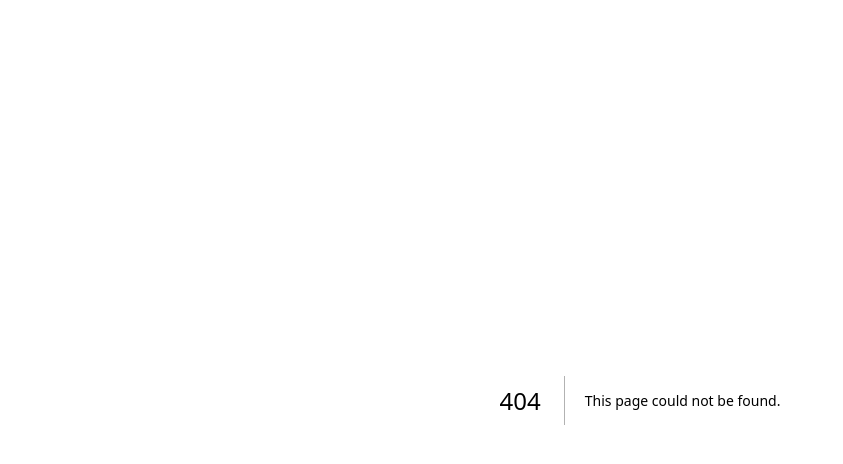
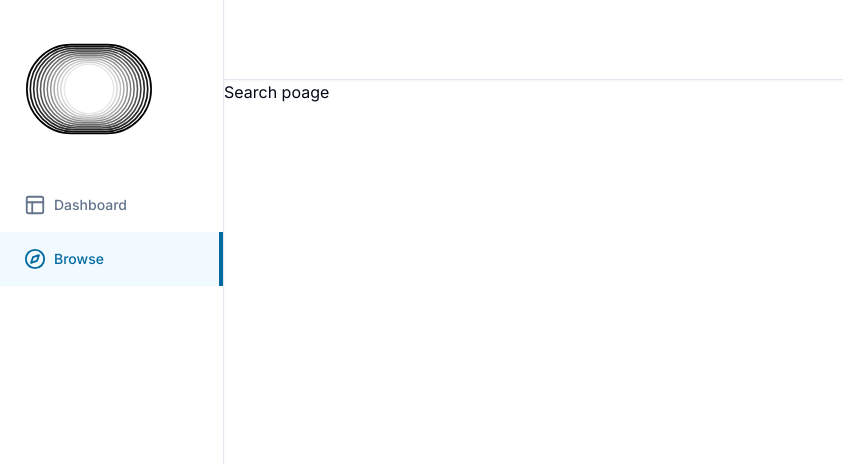
Before and after one commit to demoose/lms-tut, a Next.js app: page /search in a window 1280 px wide. Before the commit this address had no page. Shown: the top 464 px of the page, without its empty margins (0-843 px from the left). Built offline with nearby package versions, Linux system fonts and the light colour scheme.

Commit message:
complete layout portion of tutorial

```diff
--- /dev/null
+++ b/app/(dashboard)/(routes)/search/page.tsx
@@ -0,0 +1,5 @@
+const SearchPage = () => {
+  return <div>Search poage</div>;
+};
+
+export default SearchPage;
--- /dev/null
+++ b/app/(dashboard)/_components/logo.tsx
@@ -0,0 +1,7 @@
+import Image from "next/image";
+
+const Logo = () => {
+  return <Image height={130} width={130} alt="logo" src="/logo.svg" />;
+};
+
+export default Logo;
--- /dev/null
+++ b/app/(dashboard)/_components/mobile-sidebar.tsx
@@ -0,0 +1,18 @@
+import { Sheet, SheetContent, SheetTrigger } from "@/components/ui/sheet";
+import { Menu } from "lucide-react";
+import Sidebar from "./sidebar";
+
+const MobileSidebar = () => {
+  return (
+    <Sheet>
+      <SheetTrigger className="md:hidden pr-4 hover:opacity-75 transition">
+        <Menu />
+      </SheetTrigger>
+      <SheetContent side="left" className="p-0 bg-white">
+        <Sidebar />
+      </SheetContent>
+    </Sheet>
+  );
+};
+
+export default MobileSidebar;
--- /dev/null
+++ b/app/(dashboard)/_components/navbar.tsx
@@ -0,0 +1,13 @@
+import NavbarRoutes from "@/components/navbar-routes";
+import MobileSidebar from "./mobile-sidebar";
+
+const Navbar = () => {
+  return (
+    <div className="p-4 border-b h-full flex items-center bg-white shadow-sm">
+      <MobileSidebar />
+      <NavbarRoutes />
+    </div>
+  );
+};
+
+export default Navbar;
--- /dev/null
+++ b/app/(dashboard)/_components/sidebar-item.tsx
@@ -0,0 +1,53 @@
+"use client";
+
+import { LucideIcon } from "lucide-react";
+import { usePathname, useRouter } from "next/navigation";
+
+import { cn } from "@/lib/utils";
+
+interface SidebarItemProps {
+  icon: LucideIcon;
+  label: string;
+  href: string;
+}
+const SidebarItem = ({ icon: Icon, label, href }: SidebarItemProps) => {
+  const pathname = usePathname();
+  const router = useRouter();
+
+  const isActive =
+    (pathname === "/" && href === "/") ||
+    pathname === href ||
+    pathname?.startsWith(`${href}/`);
+
+  const onClick = () => {
+    router.push(href);
+  };
+
+  return (
+    <button
+      onClick={onClick}
+      type="button"
+      className={cn(
+        "flex items-center gap-x-2 text-slate-500 text-sm font-[500] pl-6 transition-all hover:text-slate-600 hover:bg-slate-300/20",
+        isActive &&
+          "text-sky-700 bg-sky-200/20 hover:bg-sky-200/20 hover:text-sky-700"
+      )}
+    >
+      <div className="flex items-center gap-x-2 py-4">
+        <Icon
+          size={22}
+          className={cn("text-slate-500", isActive && "text-sky-700")}
+        />
+        {label}
+      </div>
+      <div
+        className={cn(
+          "ml-auto opacity-0 border-2 border-sky-700 h-full transition-all",
+          isActive && "opacity-100"
+        )}
+      />
+    </button>
+  );
+};
+
+export default SidebarItem;
--- /dev/null
+++ b/app/(dashboard)/_components/sidebar-routes.tsx
@@ -0,0 +1,27 @@
+"use client";
+
+import { Layout, Compass } from "lucide-react";
+import SidebarItem from "./sidebar-item";
+
+const guestRoutes = [
+  { icon: Layout, label: "Dashboard", href: "/" },
+  { icon: Compass, label: "Browse", href: "/search" },
+];
+const SidebarRoutes = () => {
+  const routes = guestRoutes;
+
+  return (
+    <div className="flex flex-col w-full">
+      {routes.map((route) => (
+        <SidebarItem
+          key={route.href}
+          icon={route.icon}
+          label={route.label}
+          href={route.href}
+        />
+      ))}
+    </div>
+  );
+};
+
+export default SidebarRoutes;
--- /dev/null
+++ b/app/(dashboard)/_components/sidebar.tsx
@@ -0,0 +1,17 @@
+import Logo from "./logo";
+import SidebarRoutes from "./sidebar-routes";
+
+const Sidebar = () => {
+  return (
+    <div className="h-full border-r flex flex-col overflow-y-auto bg-white shadow-sm">
+      <div className="p-6">
+        <Logo />
+      </div>
+      <div className="flex flex-col w-full">
+        <SidebarRoutes />
+      </div>
+    </div>
+  );
+};
+
+export default Sidebar;
--- /dev/null
+++ b/app/(dashboard)/layout.tsx
@@ -0,0 +1,18 @@
+import Navbar from "./_components/navbar";
+import Sidebar from "./_components/sidebar";
+
+const DashboardLayout = ({ children }: { children: React.ReactNode }) => {
+  return (
+    <div className="h-full">
+      <div className="h-[80px] md:pl-56 fixed inset-y-0 w-full z-50">
+        <Navbar />
+      </div>
+      <div className="hidden md:flex h-full w-56 flex-col fixed inset-y-0 z-50">
+        <Sidebar />
+      </div>
+      <main className="md:pl-56 pt-[80px] h-full">{children}</main>
+    </div>
+  );
+};
+
+export default DashboardLayout;
--- /dev/null
+++ b/components/navbar-routes.tsx
@@ -0,0 +1,13 @@
+"use client";
+
+import { UserButton } from "@clerk/nextjs";
+
+const NavbarRoutes = () => {
+  return (
+    <div className="flex gap-x-2 ml-auto">
+      <UserButton afterSignOutUrl="/" />
+    </div>
+  );
+};
+
+export default NavbarRoutes;
--- /dev/null
+++ b/components/ui/sheet.tsx
@@ -0,0 +1,144 @@
+"use client"
+
+import * as React from "react"
+import * as SheetPrimitive from "@radix-ui/react-dialog"
+import { cva, type VariantProps } from "class-variance-authority"
+import { X } from "lucide-react"
+
+import { cn } from "@/lib/utils"
+
+const Sheet = SheetPrimitive.Root
+
+const SheetTrigger = SheetPrimitive.Trigger
+
+const SheetClose = SheetPrimitive.Close
+
+const SheetPortal = ({
+  className,
+  ...props
+}: SheetPrimitive.DialogPortalProps) => (
+  <SheetPrimitive.Portal className={cn(className)} {...props} />
+)
+SheetPortal.displayName = SheetPrimitive.Portal.displayName
+
+const SheetOverlay = React.forwardRef<
+  React.ElementRef<typeof SheetPrimitive.Overlay>,
+  React.ComponentPropsWithoutRef<typeof SheetPrimitive.Overlay>
+>(({ className, ...props }, ref) => (
+  <SheetPrimitive.Overlay
+    className={cn(
+      "fixed inset-0 z-50 bg-background/80 backdrop-blur-sm data-[state=open]:animate-in data-[state=closed]:animate-out data-[state=closed]:fade-out-0 data-[state=open]:fade-in-0",
+      className
+    )}
+    {...props}
+    ref={ref}
+  />
+))
+SheetOverlay.displayName = SheetPrimitive.Overlay.displayName
+
+const sheetVariants = cva(
+  "fixed z-50 gap-4 bg-background p-6 shadow-lg transition ease-in-out data-[state=open]:animate-in data-[state=closed]:animate-out data-[state=closed]:duration-300 data-[state=open]:duration-500",
+  {
+    variants: {
+      side: {
+        top: "inset-x-0 top-0 border-b data-[state=closed]:slide-out-to-top data-[state=open]:slide-in-from-top",
+        bottom:
+          "inset-x-0 bottom-0 border-t data-[state=closed]:slide-out-to-bottom data-[state=open]:slide-in-from-bottom",
+        left: "inset-y-0 left-0 h-full w-3/4 border-r data-[state=closed]:slide-out-to-left data-[state=open]:slide-in-from-left sm:max-w-sm",
+        right:
+          "inset-y-0 right-0 h-full w-3/4  border-l data-[state=closed]:slide-out-to-right data-[state=open]:slide-in-from-right sm:max-w-sm",
+      },
+    },
+    defaultVariants: {
+      side: "right",
+    },
+  }
+)
+
+interface SheetContentProps
+  extends React.ComponentPropsWithoutRef<typeof SheetPrimitive.Content>,
+    VariantProps<typeof sheetVariants> {}
+
+const SheetContent = React.forwardRef<
+  React.ElementRef<typeof SheetPrimitive.Content>,
+  SheetContentProps
+>(({ side = "right", className, children, ...props }, ref) => (
+  <SheetPortal>
+    <SheetOverlay />
+    <SheetPrimitive.Content
+      ref={ref}
+      className={cn(sheetVariants({ side }), className)}
+      {...props}
+    >
+      {children}
+      <SheetPrimitive.Close className="absolute right-4 top-4 rounded-sm opacity-70 ring-offset-background transition-opacity hover:opacity-100 focus:outline-none focus:ring-2 focus:ring-ring focus:ring-offset-2 disabled:pointer-events-none data-[state=open]:bg-secondary">
+        <X className="h-4 w-4" />
+        <span className="sr-only">Close</span>
+      </SheetPrimitive.Close>
+    </SheetPrimitive.Content>
+  </SheetPortal>
+))
+SheetContent.displayName = SheetPrimitive.Content.displayName
+
+const SheetHeader = ({
+  className,
+  ...props
+}: React.HTMLAttributes<HTMLDivElement>) => (
+  <div
+    className={cn(
+      "flex flex-col space-y-2 text-center sm:text-left",
+      className
+    )}
+    {...props}
+  />
+)
+SheetHeader.displayName = "SheetHeader"
+
+const SheetFooter = ({
+  className,
+  ...props
+}: React.HTMLAttributes<HTMLDivElement>) => (
+  <div
+    className={cn(
+      "flex flex-col-reverse sm:flex-row sm:justify-end sm:space-x-2",
+      className
+    )}
+    {...props}
+  />
+)
+SheetFooter.displayName = "SheetFooter"
+
+const SheetTitle = React.forwardRef<
+  React.ElementRef<typeof SheetPrimitive.Title>,
+  React.ComponentPropsWithoutRef<typeof SheetPrimitive.Title>
+>(({ className, ...props }, ref) => (
+  <SheetPrimitive.Title
+    ref={ref}
+    className={cn("text-lg font-semibold text-foreground", className)}
+    {...props}
+  />
+))
+SheetTitle.displayName = SheetPrimitive.Title.displayName
+
+const SheetDescription = React.forwardRef<
+  React.ElementRef<typeof SheetPrimitive.Description>,
+  React.ComponentPropsWithoutRef<typeof SheetPrimitive.Description>
+>(({ className, ...props }, ref) => (
+  <SheetPrimitive.Description
+    ref={ref}
+    className={cn("text-sm text-muted-foreground", className)}
+    {...props}
+  />
+))
+SheetDescription.displayName = SheetPrimitive.Description.displayName
+
+export {
+  Sheet,
+  SheetTrigger,
+  SheetClose,
+  SheetContent,
+  SheetHeader,
+  SheetFooter,
+  SheetTitle,
+  SheetDescription,
+}
--- a/package.json
+++ b/package.json
@@ -10,6 +10,7 @@
   },
   "dependencies": {
     "@clerk/nextjs": "^4.24.1",
+    "@radix-ui/react-dialog": "^1.0.5",
     "@types/node": "20.6.5",
     "@types/react": "18.2.22",
     "@types/react-dom": "18.2.7",
```
Also changed, not shown: public/logo.svg (added), 1 other file (tests, documents, lock files or other folders).
